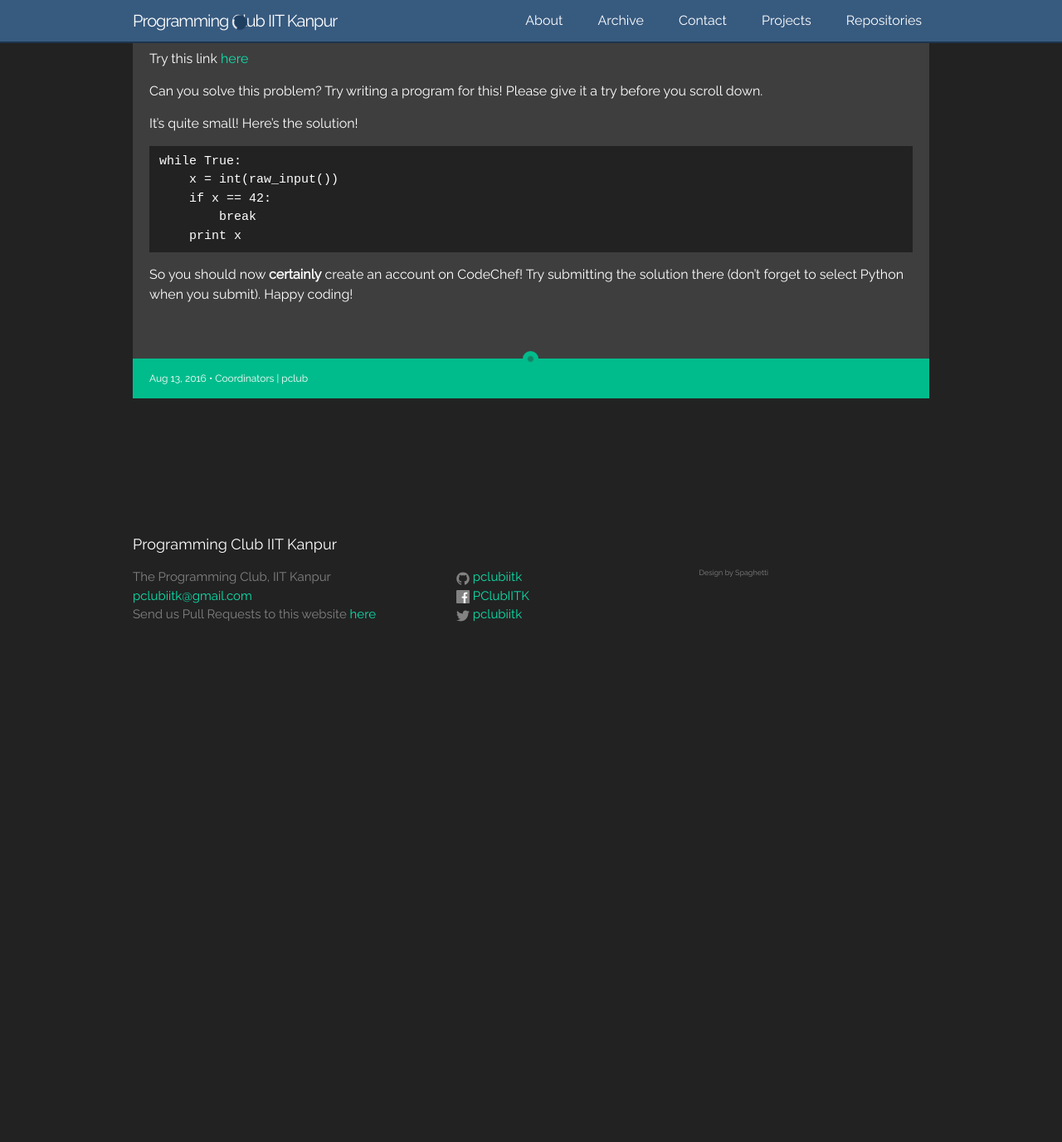
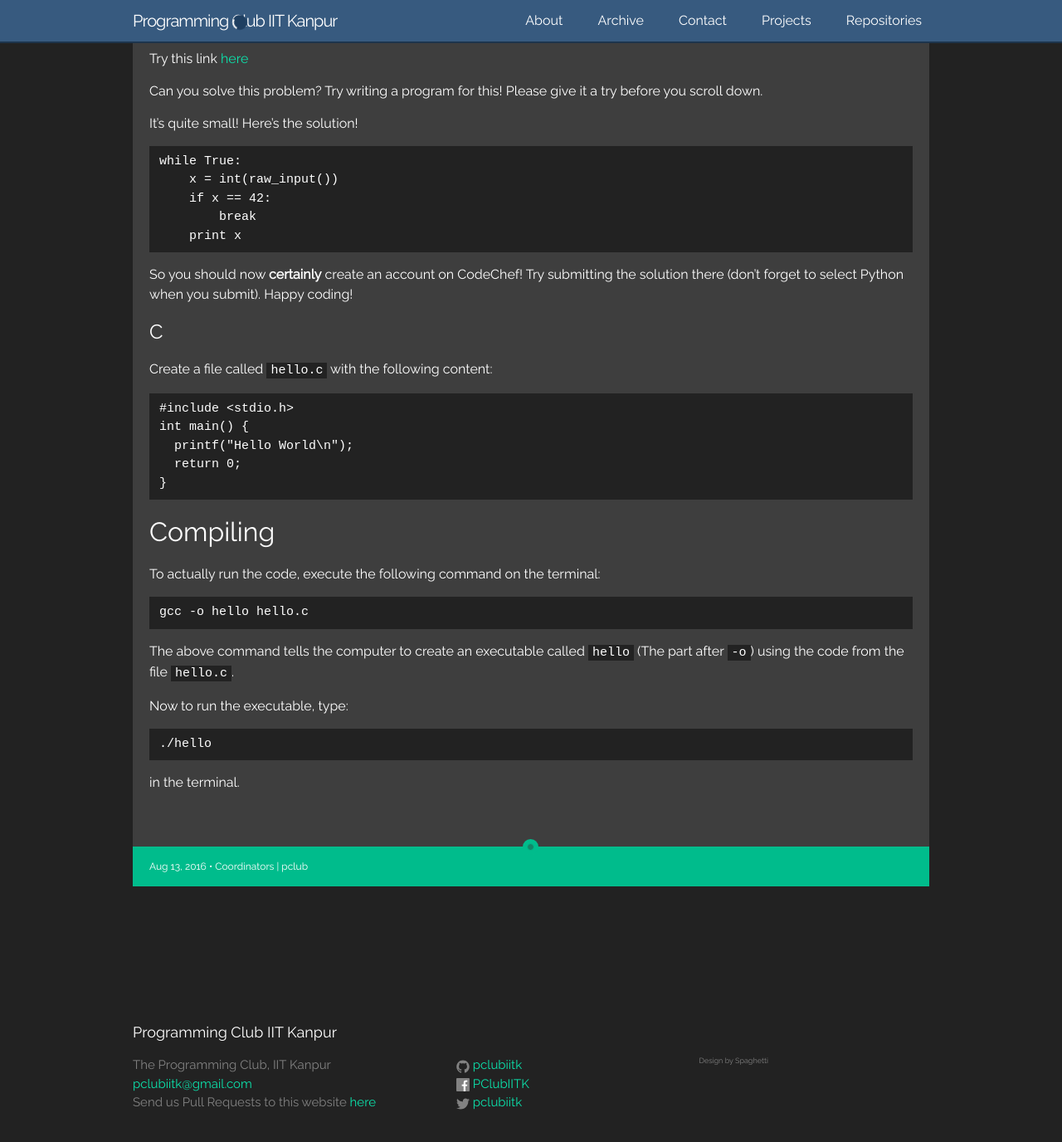
Before and after one commit to pclubiitk/pclub.in, a Jekyll site: the page built from _posts/2016-08-13-introworkshop16.md, in a window 1280 px wide and 1400 px high, scrolled down 2384 px. Shown: the top 1376 px of the window at 83% size. Built offline with Jekyll 4.4.1, drawn with Linux system fonts in a browser that asks for light colours; nearby versions of some CDN libraries; comment, search, counter and statistics services are not loaded; a style sheet for code colours, icons or effects is not loaded; before the commit the page ends 3196 px from its top, so only the background shows below that.

Commit message:
Added C hello world (#31)

````diff
--- a/_posts/2016-08-13-introworkshop16.md
+++ b/_posts/2016-08-13-introworkshop16.md
@@ -120,3 +120,34 @@ while True:
 ```
 
 So you should now **certainly** create an account on CodeChef! Try submitting the solution there (don't forget to select Python when you submit). Happy coding!
+
+
+# C
+
+Create a file called `hello.c` with the following content:
+
+```
+#include <stdio.h>
+int main() {
+  printf("Hello World\n");
+  return 0;
+}
+```
+
+## Compiling
+
+To actually run the code, execute the following command on the terminal:
+
+```
+gcc -o hello hello.c
+```
+
+The above command tells the computer to create an executable called `hello` (The part after `-o`) using the code from the file `hello.c`.
+
+Now to run the executable, type:
+
+```
+./hello
+```
+
+in the terminal.
````
